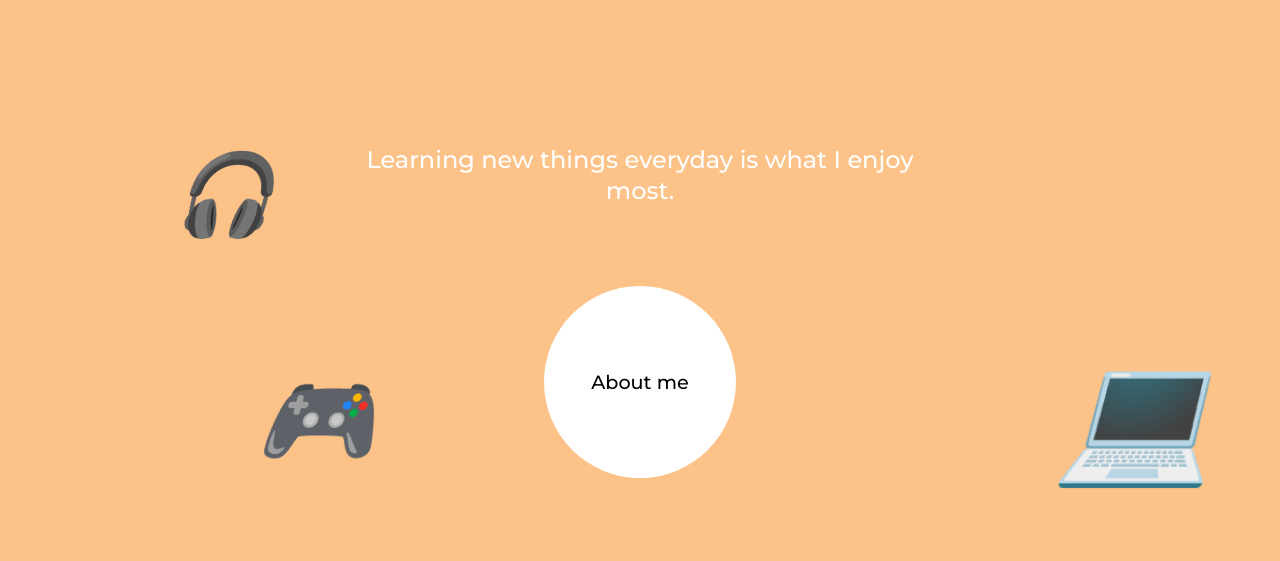
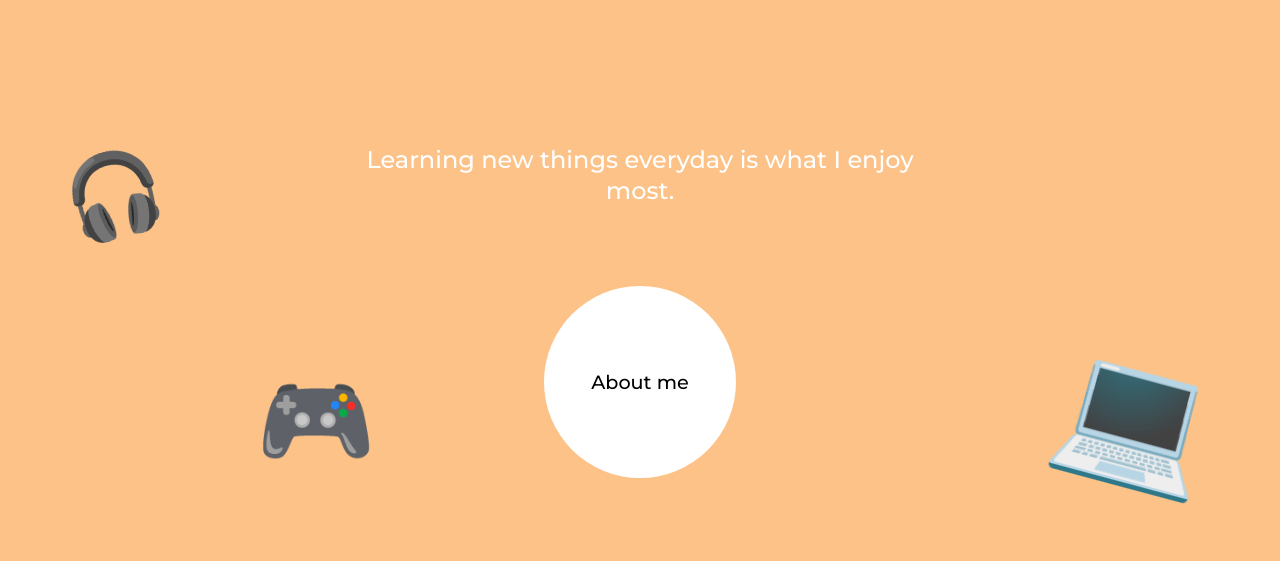
Before and after one commit to The-Sander/Portfolio, a Vue app: page / in a window 1280 px wide. Shown: the part 1020-1581 px from the top of the page. Built offline with nearby package versions, Linux system fonts and the light colour scheme.

Commit message:
animation fix icons

```diff
--- a/src/assets/style.scss
+++ b/src/assets/style.scss
@@ -248,47 +248,54 @@ h1 {
     z-index: 1;
     max-width: 400px;
   }
+  .icon {
+    cursor: default;
+  }
   .img-1 {
     top: 0;
     left: 0;
-    width: 20rem;
-    height: 20rem;
-    .fas {
+    .icon {
+      display: inline-block;
+      transition: 0.3s ease-in-out;
       width: 100%;
       height: 100%;
       font-size: 5rem;
       transform: rotate(-15deg);
       color: $primary;
     }
-    .fas:hover {
+    .icon:hover {
       transform: rotate(-10deg);
     }
   }
   .img-2 {
     top: 12rem;
     right: 0;
-    .fas {
+    .icon {
+      display: inline-block;
+      transition: 0.3s ease-in-out;
       width: 100%;
       height: 100%;
       font-size: 8rem;
       transform: rotate(15deg);
       color: $complementary;
     }
-    .fas:hover {
+    .icon:hover {
       transform: rotate(10deg);
     }
   }
   .img-3 {
     left: 12rem;
     bottom: 0;
-    .fas {
+    .icon {
+      display: inline-block;
+      transition: 0.3s ease-in-out;
       width: 100%;
       height: 100%;
       font-size: 6rem;
       transform: rotate(0deg);
       color: $complementary;
     }
-    .fas:hover {
+    .icon:hover {
       transform: rotate(10deg);
     }
   }
--- a/src/components/AboutCTA.vue
+++ b/src/components/AboutCTA.vue
@@ -7,13 +7,13 @@
       </div>
       <div class="images">
         <div class="img img-1 is-inview">
-          <i class="fas">🎧</i>
+          <span class="icon">🎧</span>
         </div>
         <div class="img img-2 is-inview">
-          <i class="fas">💻</i>
+          <span class="icon">💻</span>
         </div>
         <div class="img img-3 is-inview">
-          <i class="fas">🎮</i>
+          <span class="icon">🎮</span>
         </div>
       </div>
     </div>
```
